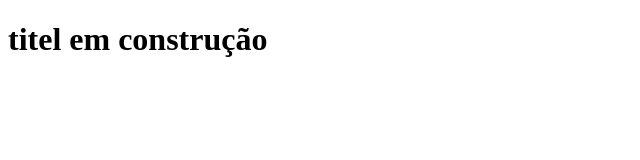
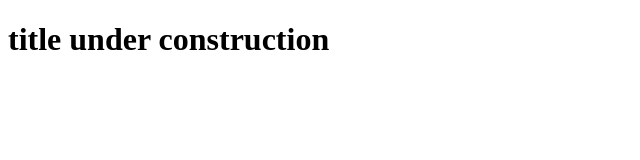
Before and after one commit to yemishi/repo-projeto-1, a plain HTML site: page index.html in a window 1280 px wide. Shown: the whole page, without its empty margins (0-640 px from the left). Drawn offline with Linux system fonts and the light colour scheme.

Commit message:
modifiquei o titulo

```diff
--- a/index.html
+++ b/index.html
@@ -6,6 +6,6 @@
     <title>Document</title>
 </head>
 <body>
-    <h1> titel em construção</h1>
+    <h1> title under construction</h1>
 </body>
 </html>
```
